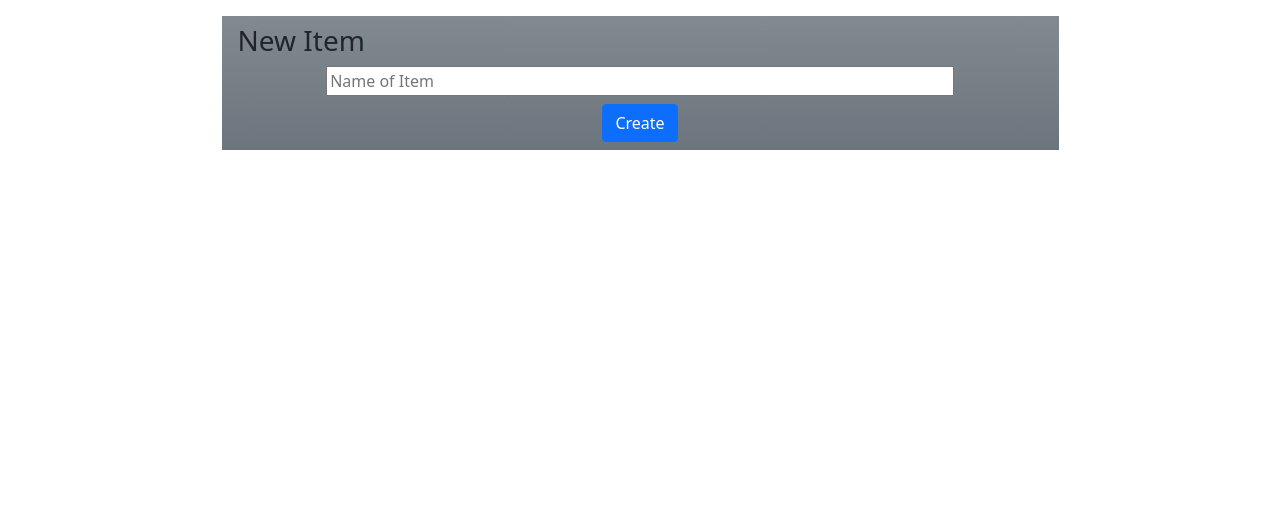
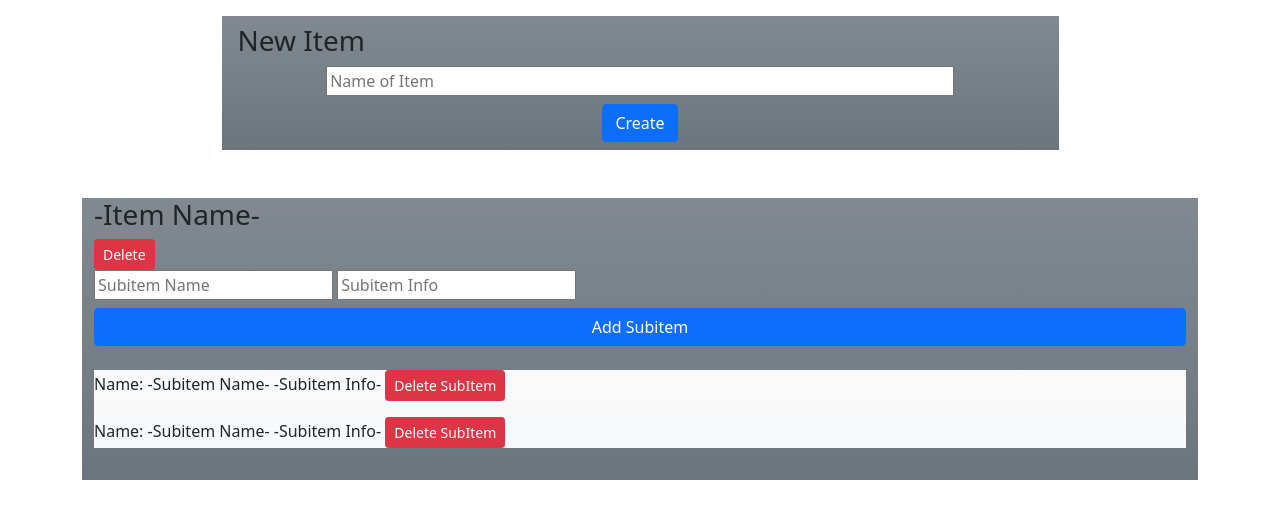
Before and after one commit to yoy56/Week6HTML, a website: page index.html in a window 1280 px wide. Drawn offline with nearby package versions, Linux system fonts and the light colour scheme.

Commit message:
Added Item Template

```diff
--- a/index.html
+++ b/index.html
@@ -16,8 +16,29 @@
         <input type="text" name="itemName" id="item-Name" class="w-75 mb-2" placeholder="Name of Item"> <br>
         <button class="btn btn-primary mb-2">Create</button>
     </div>
-    <div id="item-List" class="mt-5">
-
+    <div id="item-List" class="container mt-5 mx-auto bg-secondary bg-gradient pb-3">
+        <!-- Exsample of Item in List (Remove later) -->
+        <div id="item-i"> <!-- "i" will be an id number -->
+            <h3>-Item Name-</h3>
+            <button class="btn btn-danger btn-sm" id="Del-btn-i"> Delete</button> <br>
+            <input type="text" name="subItemName" id="subItem-Name" placeholder="Subitem Name">
+            <input type="text" name="subItemInfo" id="subItem-Info" placeholder="Subitem Info"> <br>
+            <button id="addSub-btn-i" class="btn btn-primary my-2 w-100">Add Subitem</button>
+            <div id="subList-i" class="bg-light bg-gradient"> <!-- List of Subitems -->
+                <div id="subitem-i-0" class="my-3">  <!-- "0" will be the subitem's postion in the list -->
+                    <span>Name: </span>
+                    <span>-Subitem Name-</span>
+                    <span>-Subitem Info-</span>
+                    <button class="btn btn-danger btn-sm" id="sub-Del-btn-i-0">Delete SubItem</button>
+                </div>
+                <div id="subitem-i-1" class="my-3">
+                    <span>Name: </span>
+                    <span>-Subitem Name-</span>
+                    <span>-Subitem Info-</span>
+                    <button class="btn btn-danger btn-sm" id="sub-Del-btn-i-1">Delete SubItem</button>
+                </div>
+            </div>
+        </div>
     </div>
 </body>
 </html>
```
